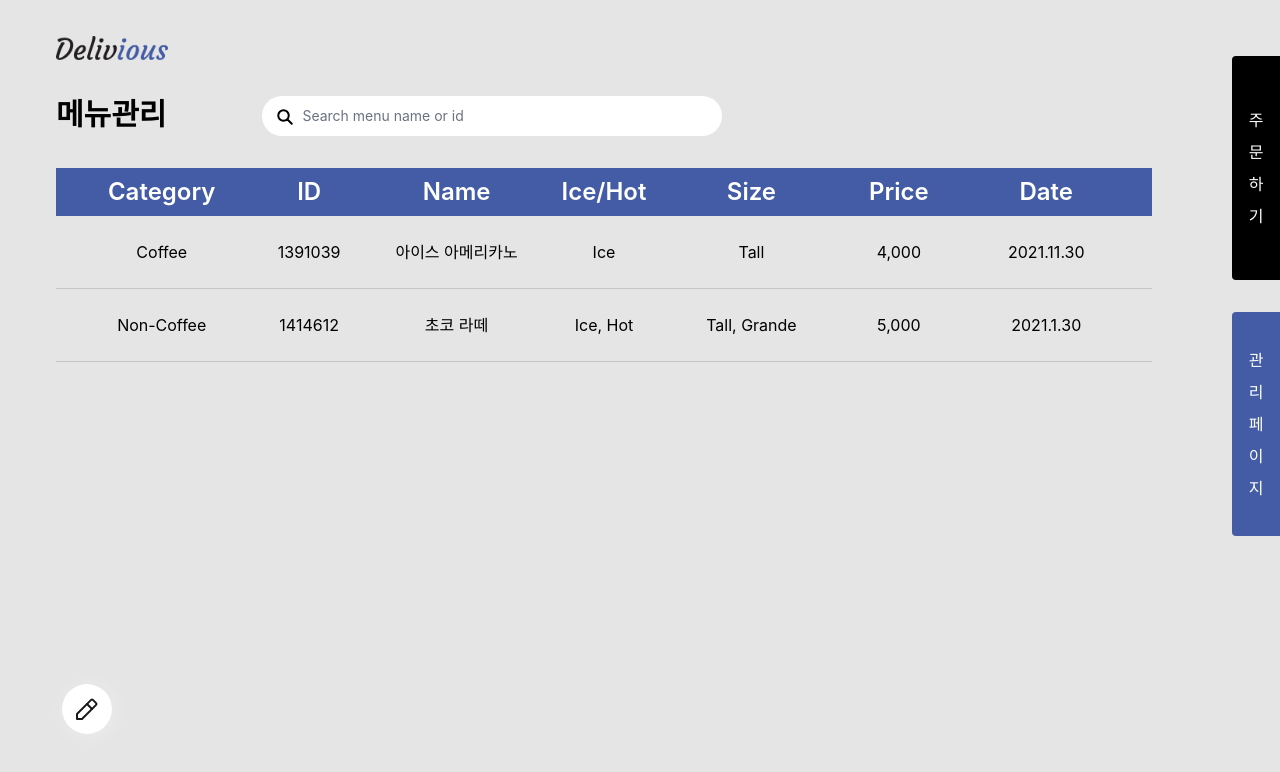
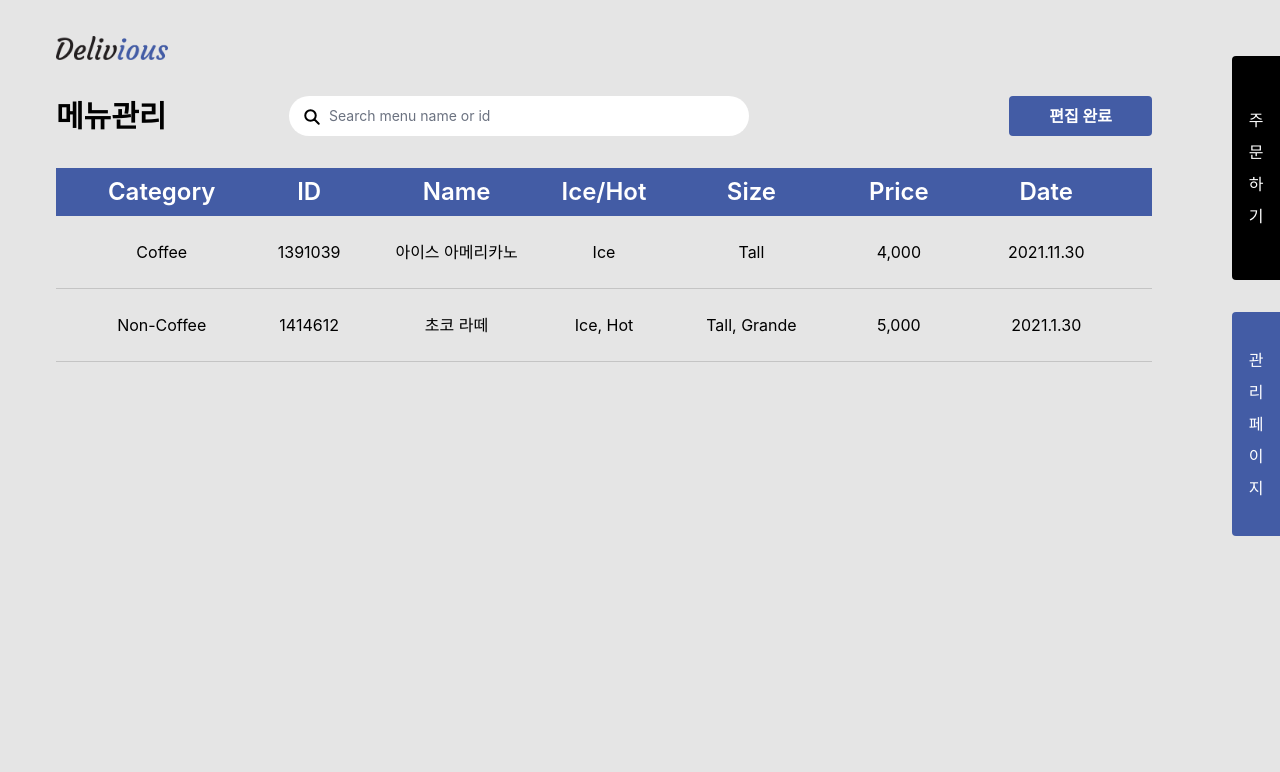
Before and after one commit to do-gather/delivious, a React (Create React App) app in the folder frontend/: page /admin/menu/edit in a window 1280 px wide. Shown: the top 772 px of the page. Built offline with nearby package versions, Linux system fonts and the light colour scheme.

Commit message:
feat: add finishing button on menu edit page

```diff
--- a/frontend/src/components/BasicButton.tsx
+++ b/frontend/src/components/BasicButton.tsx
@@ -10,7 +10,7 @@ interface Props {
 
 export default function BasicButton(props: Props) {
     return (
-        <div className='flex items-center rounded text-base font-bold text-white text-center px-10 object-left-top h-10' style={{ backgroundColor: '#435ca5' }}>
+        <div className='flex whitespace-nowrap items-center rounded text-base font-bold text-white text-center px-10 object-left-top h-10' style={{ backgroundColor: '#435ca5' }}>
             {props.buttonName}
         </div>
     );
--- a/frontend/src/pages/AdminMenuEdit.tsx
+++ b/frontend/src/pages/AdminMenuEdit.tsx
@@ -1,7 +1,7 @@
 import React from "react";
 import AdminMenuItem from "../components/AdminMenuItem.tsx";
 import constants from "../utils/constants.ts";
-import EditButton from "../images/EditButton.tsx";
+import BasicButton from "../components/BasicButton.tsx";
 import SearchBar from "../components/SearchBar.tsx";
 import Tap from "../components/Tap.tsx";
 import { Link } from 'react-router-dom';
@@ -20,9 +20,12 @@ function Divider() {
 export default function AdminMenuEdit() {
     return (
         <div className="w-full h-screen pl-14 pr-32">
-            <div className="flex space-x-24">
-                <div className="font-bold text-3xl pb-9">메뉴관리</div>
-                <SearchBar placeholder="Search menu name or id" />
+            <div className="grid grid-cols-8 space-x-24 items-center pb-8 justify-between ">
+                <div className="col-span-1 font-bold text-3xl whitespace-nowrap">메뉴관리</div>
+                <div className="col-span-5"><SearchBar placeholder="Search menu name or id" /> </div>
+                <Link className="col-span-2 justify-self-end w-max" to='/admin/menu'>
+                    <BasicButton buttonName="편집 완료" />
+                </Link>
             </div>
             <div className="grid grid-cols-7 gap-4 px-10 justify-between font-semibold whitespace-nowrap text-white h-12 text-center items-center text-2xl" style={{ backgroundColor: "#435CA5" }}>
                 <div>Category</div>
@@ -43,9 +46,6 @@ export default function AdminMenuEdit() {
                 <Tap color="#000000" name="주문하기" link="/" />
                 <Tap color="#435ca5" name="관리페이지" link="/admin" />
             </div>
-            <Link className="fixed left-11 bottom-11" to='/admin/menu/edit'>
-                <EditButton />
-            </Link>
         </div>
     );
 }
```
